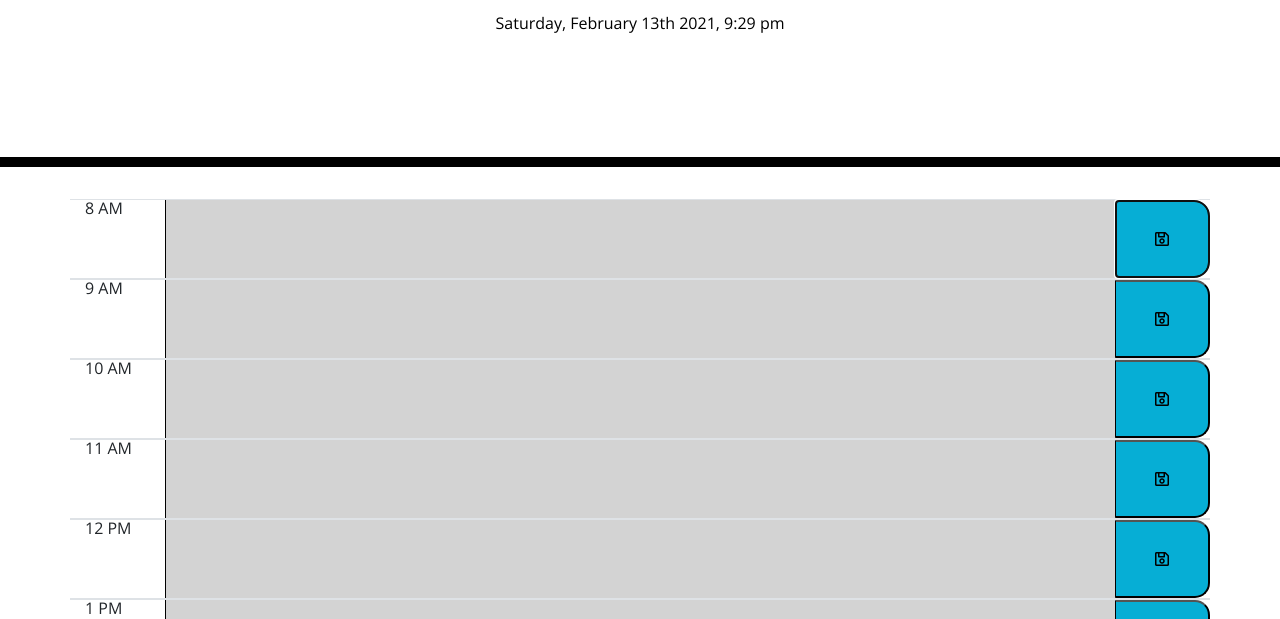
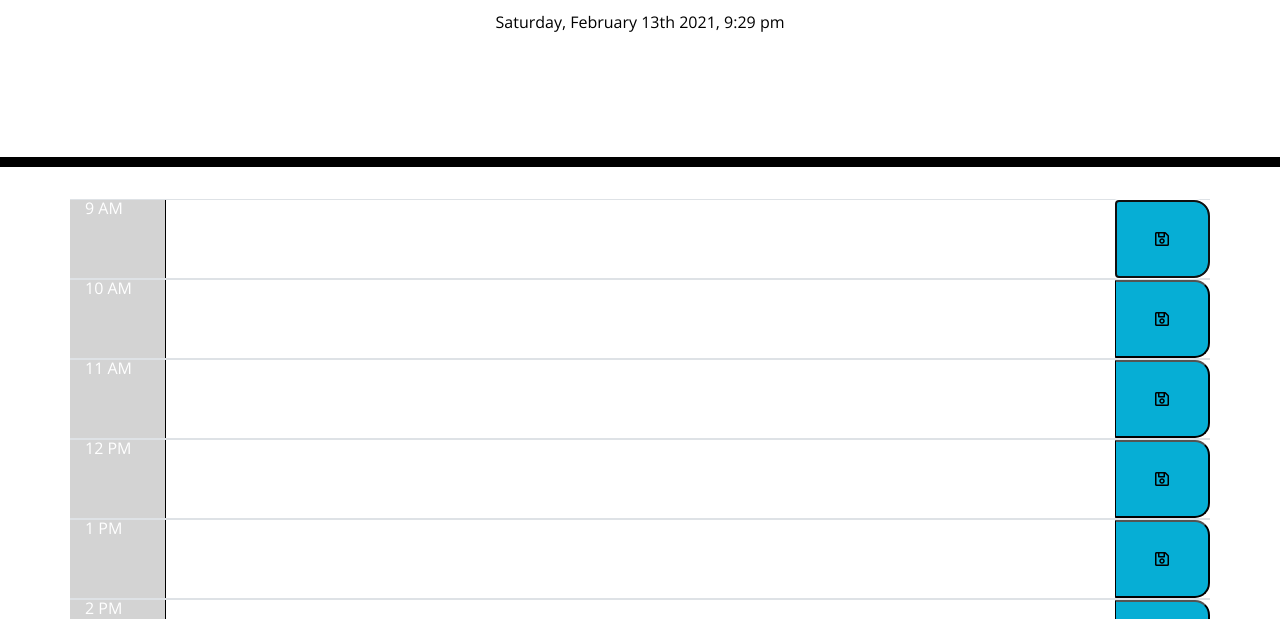
Before and after one commit to landonross/dailyPlanner, a plain HTML site: page index.html in a window 1280 px wide. Both pictures are taken after a click on the button 1162 px from the left and 420 px from the top of the page. Shown: the part 181-800 px from the top of the page. Drawn offline with nearby package versions, Linux system fonts and the light colour scheme.

Commit message:
totally revamped style.js and some changes to index.html

```diff
--- a/index.html
+++ b/index.html
@@ -18,67 +18,60 @@
         <h1 class="display-3">Work Day Scheduler</h1>
         <p class="lead">A simple calendar app for scheduling your work day</p>
         <div class="row justify-content-center" id="date-today">
-            <h6></h6>
         </div>
     </header>
     <div class="container">
-        <div id="calendar-row1" class="row justify-content-sm-center border-top border-bottom calendar-row">
-            <div id="time1" class="col-sm-1">8 AM</div>
+        <div id="calendar-row2" class="row justify-content-sm-center border-top border-bottom calendar-row">
+            <div id="9" class="col-sm-1">9 AM</div>
             <textarea rows="3" id="text-entry1" class="col-sm-10"></textarea>
             <button id="save" class="col-sm-1"><i class="far fa-save"></i></button>
         </div>
 
-        <div id="calendar-row2" class="row justify-content-sm-center border-top border-bottom calendar-row">
-            <div id="time2" class="col-sm-1">9 AM</div>
+        <div id="calendar-row3" class="row justify-content-sm-center border-top border-bottom calendar-row">
+            <div id="10" class="col-sm-1">10 AM</div>
             <textarea rows="3" id="text-entry2" class="col-sm-10"></textarea>
             <button id="save" class="col-sm-1"><i class="far fa-save"></i></button>
         </div>
 
-        <div id="calendar-row3" class="row justify-content-sm-center border-top border-bottom calendar-row">
-            <div id="time3" class="col-sm-1">10 AM</div>
+        <div id="calendar-row4" class="row justify-content-sm-center border-top border-bottom calendar-row">
+            <div id="11" class="col-sm-1">11 AM</div>
             <textarea rows="3" id="text-entry3" class="col-sm-10"></textarea>
             <button id="save" class="col-sm-1"><i class="far fa-save"></i></button>
         </div>
 
-        <div id="calendar-row4" class="row justify-content-sm-center border-top border-bottom calendar-row">
-            <div id="time4" class="col-sm-1">11 AM</div>
+        <div id="calendar-row5" class="row justify-content-sm-center border-top border-bottom calendar-row">
+            <div id="12" class="col-sm-1">12 PM</div>
             <textarea rows="3" id="text-entry4" class="col-sm-10"></textarea>
             <button id="save" class="col-sm-1"><i class="far fa-save"></i></button>
         </div>
 
-        <div id="calendar-row5" class="row justify-content-sm-center border-top border-bottom calendar-row">
-            <div id="time5" class="col-sm-1">12 PM</div>
+        <div id="calendar-row6" class="row justify-content-sm-center border-top border-bottom calendar-row">
+            <div id="13" class="col-sm-1">1 PM</div>
             <textarea rows="3" id="text-entry5" class="col-sm-10"></textarea>
             <button id="save" class="col-sm-1"><i class="far fa-save"></i></button>
         </div>
 
-        <div id="calendar-row6" class="row justify-content-sm-center border-top border-bottom calendar-row">
-            <div id="time6" class="col-sm-1 time">1 PM</div>
+        <div id="calendar-row7" class="row justify-content-sm-center border-top border-bottom calendar-row">
+            <div id="14" class="col-sm-1">2 PM</div>
             <textarea rows="3" id="text-entry6" class="col-sm-10"></textarea>
             <button id="save" class="col-sm-1"><i class="far fa-save"></i></button>
         </div>
 
-        <div id="calendar-row7" class="row justify-content-sm-center border-top border-bottom calendar-row">
-            <div id="time7" class="col-sm-1 time">2 PM</div>
+        <div id="calendar-row8" class="row justify-content-sm-center border-top border-bottom calendar-row">
+            <div id="15" class="col-sm-1">3 PM</div>
             <textarea rows="3" id="text-entry7" class="col-sm-10"></textarea>
             <button id="save" class="col-sm-1"><i class="far fa-save"></i></button>
         </div>
 
-        <div id="calendar-row8" class="row justify-content-sm-center border-top border-bottom calendar-row">
-            <div id="time8" class="col-sm-1">3 PM</div>
+        <div id="calendar-row9" class="row justify-content-sm-center border-top border-bottom calendar-row">
+            <div id="16" class="col-sm-1">4 PM</div>
             <textarea rows="3" id="text-entry8" class="col-sm-10"></textarea>
             <button id="save" class="col-sm-1"><i class="far fa-save"></i></button>
         </div>
 
-        <div id="calendar-row9" class="row justify-content-sm-center border-top border-bottom calendar-row">
-            <div id="time9" class="col-sm-1">4 PM</div>
+        <div id="calendar-row10" class="row justify-content-sm-center border-top border-bottom calendar-row">
+            <div id="17" class="col-sm-1">5 PM</div>
             <textarea rows="3" id="text-entry9" class="col-sm-10"></textarea>
-            <button id="save" class="col-sm-1"><i class="far fa-save"></i></button>
-        </div>
-
-        <div id="calendar-row10" class="row justify-content-sm-center border-top border-bottom calendar-row">
-            <div id="time10" class="col-sm-1">5 PM</div>
-            <textarea rows="3" id="text-entry10" class="col-sm-10"></textarea>
             <button id="save" class="col-sm-1"><i class="far fa-save"></i></button>
         </div>
 
--- a/style.js
+++ b/style.js
@@ -1,96 +1,51 @@
-//Variables used to access and edit daily planner
-var workDay = {
-    "8 AM": "",
-    "9 AM": "",
-    "10 AM": "",
-    "11 AM": "",
-    "12 PM": "",
-    "1 PM": "",
-    "2 PM": "",
-    "3 PM": "",
-    "4 PM": "",
-    "5 PM": "",
-  };
+//Pull current date and time
+$("#date-today").text(moment().format("dddd") + ", " + moment().format("MMMM Do YYYY, h:mm a"));
 
-  //Wait to run the JS code until the page is loaded
+//Pulls information previously put into local storage and puts it into corresponding areas
+function localStorageFunction() {
+  $("#text-entry1").val(localStorage.getItem("9AM"));
+  $("#text-entry2").val(localStorage.getItem("10AM"));
+  $("#text-entry3").val(localStorage.getItem("11AM"));
+  $("#text-entry4").val(localStorage.getItem("12PM"));
+  $("#text-entry5").val(localStorage.getItem("1PM"));
+  $("#text-entry6").val(localStorage.getItem("2PM"));
+  $("#text-entry7").val(localStorage.getItem("3PM"));
+  $("#text-entry8").val(localStorage.getItem("4PM"));
+  $("#text-entry9").val(localStorage.getItem("5PM"));
+}
 
-  $(document).ready(function(){
-    if(!localStorage.getItem('workDay')) {
-      updateCalendarTasks(workDay);
+// Functions to pull and push data in and out of local storage to create planner
+localStorageFunction();
+
+//Button click function that saves information to local storage
+$("button").on("click", function (event) {
+  event.preventDefault();
+
+  localStorage.setItem("9AM", $("#text-entry1").val());
+  localStorage.setItem("10AM", $("#text-entry2").val());
+  localStorage.setItem("11AM", $("#text-entry3").val());
+  localStorage.setItem("12PM", $("#text-entry4").val());
+  localStorage.setItem("1PM", $("#text-entry5").val());
+  localStorage.setItem("2PM", $("#text-entry6").val());
+  localStorage.setItem("3PM", $("#text-entry7").val());
+  localStorage.setItem("4PM", $("#text-entry8").val());
+  localStorage.setItem("5PM", $("#text-entry9").val());
+});
+
+//Change box color according to if the time is present, past, or yet to come
+function changeBoxColor() {
+  let currentTime = moment().hours();
+  $(".col-sm-1").each(function () {
+    //I set ID's in the HTML to their corresponding military time and then ref. them see if they are equal, greater, or less than the actual time and then reflect the color accordingly
+    var setHour = $(this).attr("id");
+
+    if (setHour < currentTime) {
+      $(this).addClass("past");
+    } else if (setHour == currentTime) {
+      $(this).addClass("present");
     } else {
-      updateCalendarTasks(JSON.parse(localStorage.getItem('workDay')));
+      $(this).addClass("future");
     }
-  })
-
-//Pull current date and time
-  $("#date-today h6").text(moment().format("dddd") + ", " + moment().format("MMMM Do YYYY, h:mm a"));
-
-//Once the time has passed, change the color of the time box to the preset css code colors
-  let counter = 1;
-  for(const property in workDay) {
-    var textEntry = "#text-entry" + counter;
-    $(textEntry).text(workDay[property]);
-    var timeId = "#time" + counter;
-    var presentHour = moment().hour();
-    var timeString = $(timeId).text();
-    var timeNumber = hourNumberFromHourString(timeString);
-    if(timeNumber < presentHour) {
-      $(textEntry).addClass("past");
-    } else if (timeNumber > presentHour) {
-      $(textEntry).addClass("future");
-    } else {
-      $(textEntry).addClass("present");
-    }
-    counter ++;
-  }
-
-  //Converts the string time selections in HTML to numbers so the code can pull from them and edit the planner according to what time it is
-  function hourNumberFromHourString(hourString) {
-      switch(hourString) {
-        case "8 AM": return 8;
-        case "9 AM": return 9;
-        case "10 AM": return 10;
-        case "11 AM": return 11;
-        case "12 PM": return 12;
-        case "1 PM": return 13;
-        case "2 PM": return 14;
-        case "3 PM": return 15;
-        case "4 PM": return 16;
-        case "5 PM": return 17;
-      }
-    }
-
-
-//store the information provided by client into the localstorage and be able to pull it back out when needed
-$("button").click(function() {
-    value = $(this).siblings("textarea").val();
-    hourString = $(this).siblings("div").text();
-
-    saveSchedule(hourString, value);
   });
-
-  function startLocalStorage() {
-    localStorage.setItem('workDay', JSON.stringify(workDay));
-  };
-
-  function saveToLocalStorage(dayObj) {
-    localStorage.setItem('workDay', JSON.stringify(dayObj));
-  }
-
-  function saveSchedule(hourString, val) {
-    if(!localStorage.getItem('workDay')) {
-      startLocalStorage();
-    }
-
-    let workHours = JSON.parse(localStorage.getItem('workDay'));
-    workHours[hourString] = val
-
-    saveToLocalStorage(workHours);
-  }
-
-  function updateCalendarTasks(dayObject) {
-    $(".calendar-row").each(function() {
-      let res = $(this).children("div");
-      $(this).children("textarea").text(dayObject[res.text()]);
-    })
-  }
+}
+changeBoxColor();
```
